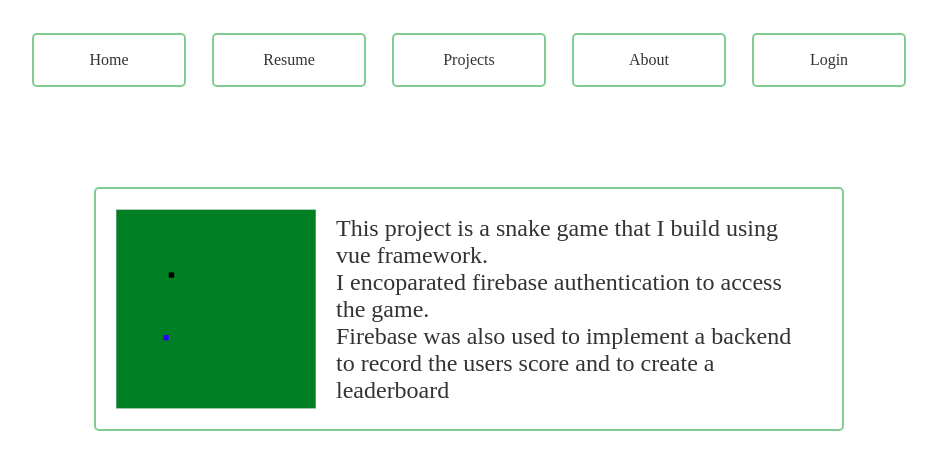
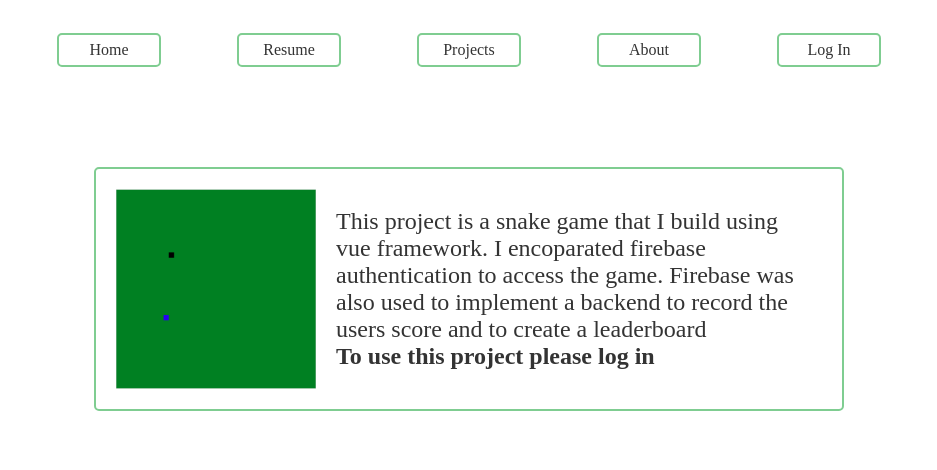
Before and after one commit to adamyusuf3494/snakegamevue, a Vue app in the folder snake-game-official/: page /projects in a window 1280 px wide. Shown: the top 470 px of the page, without its empty margins (171-1108 px from the left). Built offline with nearby package versions, Linux system fonts and the light colour scheme; no server answers.

Commit message:
Adam Yusuf improved leader board styling and nav bar

```diff
--- a/snake-game-official/src/App.vue
+++ b/snake-game-official/src/App.vue
@@ -1,16 +1,15 @@
 <template>
   <div id="app">
     <div id="nav" v-show="$route.name !== 'home'">
-      <router-link class="link" to="/">Home</router-link>
-      <router-link  class="link" to="/resume">Resume</router-link>
-      <router-link  class="link" to="/projects">Projects</router-link>
-      <router-link class="link" to="/about">About</router-link>
-      <router-link class="link" to="/profileSettings" v-show="this.loggedIn == true">profileSettings</router-link>
-      <span v-if="this.loggedIn" @click="signOut"><router-link class="link" to="/projectsLogin">LogOut</router-link></span>
-        <span v-else><router-link class="link" to="/projectsLogin">Login</router-link>
-      </span>
+      <div class="link" @click="goToHome()">Home</div>
+      <div class="link" @click="goToResume()">Resume</div>
+      <div class="link" @click="goToProjects()">Projects</div>
+      <div class="link" @click="goToAbout()">About</div>
+      <div class="link" @click="goToProfileSettings()" v-show="this.loggedIn == true">profileSettings</div>
+      <div class="link" v-show="$route.name == 'projects' || this.loggedIn" @click="goTologInOrOut()" >{{this.loggedIn ? "Log Out" : "Log In"}}</div>
+
     </div>
-    <router-view/>
+    <router-view />
   </div>
 </template>
 
@@ -31,25 +30,52 @@ export default {
     };
   },
 
-  components: {
+  components: {},
+
+  methods: {
+    goToHome(){
+        this.$router.push({ name: 'home'});
       },
 
-  methods: {
+    goToResume(){
+        this.$router.push({ name: 'resume'});
+      },
+
+    goToProjects(){
+      this.$router.push({ name: "projects"  });
+    },
+
+    goToAbout(){
+      this.$router.push({ name: "about"  });
+    },
+
+    goToProfileSettings(){
+      this.$router.push({ name: "profileSettings"  });
+    },
+
+    goTologInOrOut(){
+      if(this.loggedIn){
+        //Log Out
+        this.signOut()
+      }else{
+        this.$router.push({ name: "projectsLogin" , query: {redirect: this.$route.name} });
+      }
+    },
+
     async signOut() {
       try {
-        const data = firebase.auth().signOut();
-        console.log(data);
-        this.$router.replace({ name: "home" });
+        firebase.auth().signOut();
+        this.$router.push({ name: this.$route.name });
       } catch (err) {
-        console.log(err);
+        err;
       }
     }
   },
 
   watch: {
-     '$route': {
+    $route: {
       handler: function(route) {
-           console.log(route);
+        route;
       },
       deep: true,
       immediate: true
@@ -67,8 +93,6 @@ export default {
   color: #2c3e50;
 }
 
-
-
 #nav {
   margin: 25px;
   width: 900px;
@@ -76,20 +100,19 @@ export default {
   justify-content: space-around;
 }
 
-
-  .link{
-    width: 150px;
-    height: 50px;
+.link {
+  width: 100px;
+  height: 30px;
   display: flex;
   align-items: center;
   justify-content: center;
   border-radius: 5px;
-    color:#333;
+  color: #333;
   font-size: 12pt;
   border: 2px solid #7fcd91;
-    transition: background .25s ease-in-out;
-    -moz-transition: background .25s ease-in-out;
-    -webkit-transition: background .25s ease-in-out;
+  transition: background 0.25s ease-in-out;
+  -moz-transition: background 0.25s ease-in-out;
+  -webkit-transition: background 0.25s ease-in-out;
   text-decoration: none;
 }
 
--- a/snake-game-official/src/views/projects.vue
+++ b/snake-game-official/src/views/projects.vue
@@ -1,13 +1,14 @@
 <template>
   <div id="links-projects">
     <div class="link-projects" @click="goToSnakeGameBoard()">
-            <img alt="Vue logo" src="../assets/snakeProject.png" width="200px">
-            <p id="projects-desc">This project is a snake game that I build using vue framework.<br> I encoparated firebase authentication to
-                access the game. <br>Firebase was also used to implement a backend to record the users score and to create a leaderboard
+      <img alt="Vue logo" src="../assets/snakeProject.png" width="200px" />
+      <p id="projects-desc">
+        This project is a snake game that I build using vue framework. I encoparated firebase authentication to
+        access the game. Firebase was also used to implement a backend to record the users score and to create a leaderboard<br>
+        <strong>To use this project please log in</strong>
       </p>
     </div>
   </div>
-
 </template>
 
 <script>
@@ -15,47 +16,46 @@
 import "firebase/auth";
 
 export default {
-        created(){
-            firebase.auth().onAuthStateChanged(user=> {
+  created() {
+    firebase.auth().onAuthStateChanged(user => {
       this.loggedIn = !!user;
-            })
+    });
   },
   data() {
     return {
       loggedIn: false
+    };
+  },
+  methods: {
+    goToSnakeGameBoard() {
+      if (!this.loggedIn) {
+        this.auth();
+      } else {
+        this.$router.push({ name: "snakeGameBoard" });
       }
     },
-        methods:{
-            goToSnakeGameBoard(){
-                if (!this.loggedIn){
-                    this.auth()
-                }
-                else{
-                    this.$router.push({ name: 'snakeGameBoard'});
-                }
-            },
-            auth(){
-                this.$router.push({ name: 'projectsLogin', query: { redirect: '/snakeGameBoard' } });
+    auth() {
+      this.$router.push({
+        name: "projectsLogin",
+        query: { redirect: "/snakeGameBoard" }
+      });
     }
   }
-    }
+};
 </script>
 
 <style lang="scss" scoped>
-img{
+img {
   float: left;
 }
 
-div{
-
+div {
   float: left;
-
 }
 
-
-#projects-desc{
+#projects-desc {
   font-size: 18pt;
-    float:left;
+  float: left;
   padding: 20px;
 }
 
@@ -74,17 +74,16 @@ div{
   align-items: center;
   justify-content: center;
   border-radius: 5px;
-    color:#333;
+  color: #333;
   font-size: 12pt;
   border: 2px solid #7fcd91;
-    transition: background .25s ease-in-out;
-    -moz-transition: background .25s ease-in-out;
-    -webkit-transition: background .25s ease-in-out;
+  transition: background 0.25s ease-in-out;
+  -moz-transition: background 0.25s ease-in-out;
+  -webkit-transition: background 0.25s ease-in-out;
 }
 .link-projects:hover {
   background: #7fcd91;
   color: white;
   cursor: pointer;
 }
-
 </style>
--- a/snake-game-official/src/views/projectsLogin.vue
+++ b/snake-game-official/src/views/projectsLogin.vue
@@ -2,16 +2,23 @@
   <div>
     <form @submit.prevent="pressed">
       <div class="login">
-                <input type="email" v-model="email" placeholder="login">
+        <input type="email" v-model="email" placeholder="login" />
       </div>
       <div class="password">
-                <input type="password" v-model="password" placeholder="password">
+        <input type="password" v-model="password" placeholder="password" />
       </div>
       <button type="submit">login</button>
     </form>
     <div v-if="error" class="error">{{error.message}}</div>
-        <span>Need an account? Click here to <router-link to="/projectsRegister">register</router-link> </span><br>
-        <span>Forgot password? Click here to <router-link to="/resetPassword">reset password</router-link> </span>
+    <span>
+      Need an account? Click here to
+      <a href @click="goToRegister()">register</a>
+    </span>
+    <br />
+    <span>
+      Forgot password? Click here to
+      <router-link to="/resetPassword">reset password</router-link>
+    </span>
   </div>
 </template>
 
@@ -19,36 +26,58 @@
 import * as firebase from "firebase/app";
 import "firebase/auth";
 export default {
-       methods:{
-           redirect(){
-                if(this.$route.query.redirect == "/snakeGameBoard"){
-                        this.$router.push(this.$route.query.redirect || '/')
-                    }else{
-                        this.$router.replace({name:"home"})
+  created() {
+    this.loggedIn = firebase.auth().currentUser;
+    if (this.loggedIn != null) {
+      if (this.$route.query.redirect == "/snakeGameBoard") {
+        this.$router.push(this.$route.query.redirect || "/");
+      } else {
+        this.$router.replace({ name: "home" });
+      }
+    }
+  },
+  methods: {
+    redirect() {
+      if (this.$route.query.redirect == "/snakeGameBoard") {
+        this.$router.push(this.$route.query.redirect || "/");
+      }
+      else {
+        this.$router.push(this.$route.query.redirect || "/");
       }
     },
 
-            async pressed(){
-                try{
-                    await firebase.auth().signInWithEmailAndPassword(this.email,this.password)
+    goToRegister() {
+      if (this.$route.query.redirect == "/snakeGameBoard") {
+        this.$router.push({
+          name: "projectsRegister",
+          query: { redirect: "/login" }
+        });
+      } else {
+        this.$router.replace({ name: "projectsRegister" });
+      }
+    },
+
+    async pressed() {
+      try {
+        await firebase
+          .auth()
+          .signInWithEmailAndPassword(this.email, this.password);
 
         this.redirect();
-                }catch(err){
+      } catch (err) {
         this.error = err;
       }
-
     }
-
-
   },
-        data(){
+  data() {
     return {
+      loggedIn: null,
       email: "",
       password: "",
       error: ""
+    };
   }
-        }
-    }
+};
 </script>
 
 <style lang="scss" scoped>
@@ -56,7 +85,7 @@ import "firebase/auth";
   color: red;
   font-size: 18px;
 }
-input{
+input {
   width: 400 px;
   padding: 36px;
   margin: 20px;
@@ -65,15 +94,14 @@ input{
   align-items: center;
   justify-content: center;
   border-radius: 5px;
-    color:#333;
+  color: #333;
   border: 2px solid #7fcd91;
-    transition: background .25s ease-in-out;
-    -moz-transition: background .25s ease-in-out;
-    -webkit-transition: background .25s ease-in-out;
+  transition: background 0.25s ease-in-out;
+  -moz-transition: background 0.25s ease-in-out;
+  -webkit-transition: background 0.25s ease-in-out;
   text-decoration: none;
-
 }
-button{
+button {
   width: 400px;
   height: 75px;
   font-size: 23px;
@@ -86,5 +114,4 @@ button{
 button:hover {
   cursor: pointer;
 }
-
 </style>
--- a/snake-game-official/src/views/projectsRegister.vue
+++ b/snake-game-official/src/views/projectsRegister.vue
@@ -1,15 +1,14 @@
 <template>
   <div>
     <form @submit.prevent="pressed">
-
       <div class="email">
-                <input type="email" v-model="email" placeholder="email">
+        <input type="email" v-model="email" placeholder="email" />
       </div>
       <div class="password">
-                <input type="password" v-model="password" placeholder="password">
+        <input type="password" v-model="password" placeholder="password" />
       </div>
       <div class="username">
-                <input type="username" v-model="username" placeholder="username">
+        <input type="username" v-model="username" placeholder="username" />
       </div>
       <button type="submit">register</button>
     </form>
@@ -20,41 +19,43 @@
 <script>
 import * as firebase from "firebase/app";
 import "firebase/auth";
-import db from '@/main'
+import db from "@/main";
 
 export default {
-        methods:{
-            async pressed(){
-                try{
-                    if(this.username != "" && !this.usernameExists()){
-                        firebase.auth().createUserWithEmailAndPassword(this.email,this.password).catch(err => {
+  methods: {
+    redirect() {
+      if (this.$route.query.redirect == "/login") {
+        this.$router.push({ name: "snakeGameBoard" });
+      } else {
+        this.$router.replace({ name: "home" });
+      }
+    },
+
+    async pressed() {
+      try {
+        if (this.username != "" && !this.usernameExists()) {
+          firebase
+            .auth()
+            .createUserWithEmailAndPassword(this.email, this.password)
+            .catch(err => {
               this.error = err.message;
             });
-
-                        var user = firebase.auth().currentUser;
-
-                        if(user){
-                            console.log("how")
           this.saveData();
-                            this.$router.replace({name:"home"})
+          this.redirect();
+        } else if (this.username == "") {
+          this.error = "missing username";
+        } else {
+          this.error = "username already exists";
         }
-                    }
-                    else if (this.username == ""){
-                        this.error = "missing username"
-                    }
-
-                    else {
-                        this.error = "username already exists"
-                    }
-
-                }catch(err){
+      } catch (err) {
         this.error = err;
       }
-
     },
 
-            saveData(){
-                db.collection("users").doc(this.email).set({
+    saveData() {
+      db.collection("users")
+        .doc(this.email)
+        .set({
           username: this.username
         })
         .then(function() {
@@ -65,10 +66,12 @@ import db from '@/main'
         });
     },
 
-            usernameExists(){
-                db.collection("users").where('username', '==', this.username)
-                .get().then( querySnapshot =>{
-                    if(querySnapshot == null){
+    usernameExists() {
+      db.collection("users")
+        .where("username", "==", this.username)
+        .get()
+        .then(querySnapshot => {
+          if (querySnapshot == null) {
             return false;
           }
           return true;
@@ -76,15 +79,15 @@ import db from '@/main'
     }
   },
 
-        data(){
+  data() {
     return {
       email: "",
       password: "",
       error: "",
       username: ""
+    };
   }
-        }
-    }
+};
 </script>
 
 <style lang="scss" scoped>
@@ -93,7 +96,7 @@ import db from '@/main'
   font-size: 18px;
 }
 
-input{
+input {
   width: 400 px;
   padding: 36px;
   margin: 20px;
@@ -102,15 +105,14 @@ input{
   align-items: center;
   justify-content: center;
   border-radius: 5px;
-    color:#333;
+  color: #333;
   border: 2px solid #7fcd91;
-    transition: background .25s ease-in-out;
-    -moz-transition: background .25s ease-in-out;
-    -webkit-transition: background .25s ease-in-out;
+  transition: background 0.25s ease-in-out;
+  -moz-transition: background 0.25s ease-in-out;
+  -webkit-transition: background 0.25s ease-in-out;
   text-decoration: none;
-
 }
-button{
+button {
   width: 400px;
   height: 75px;
   font-size: 23px;
```
Also changed, not shown: snake-game-official/src/views/profileSettings.vue (+21 -18 lines), snake-game-official/src/views/snakeGameBoard.vue (+44 -29 lines). Lines whose indentation alone changed are shown as unchanged.
